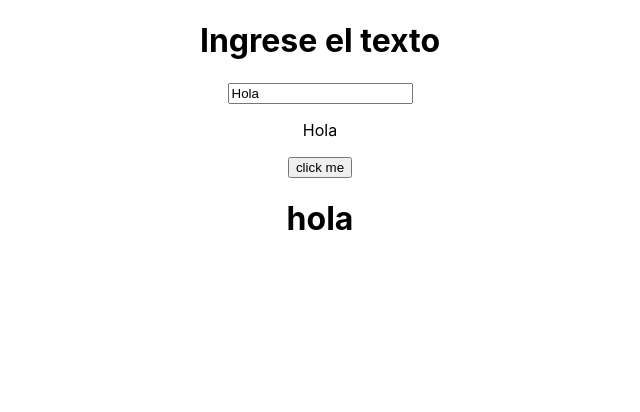
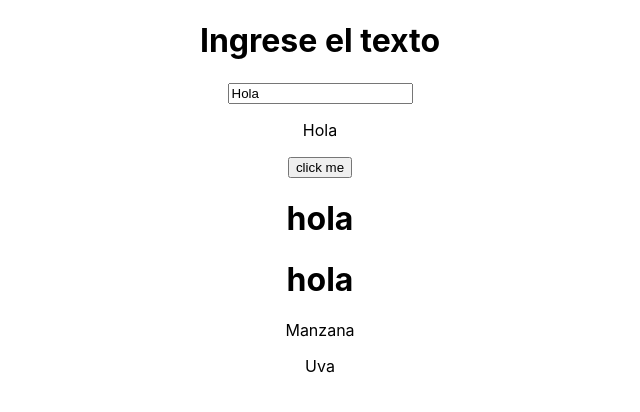
Before and after one commit to Hikarisaotom2/UXQ42023, a React (Create React App) app in the folder Semana 4/clase31/: page / in a window 1280 px wide. Shown: the top 412 px of the page, without its empty margins (320-960 px from the left). Built offline with nearby package versions, Linux system fonts and the light colour scheme.

Commit message:
Semana 5 - Renderizado condicional

```diff
--- a/Semana 4/clase31/src/components/lista.js
+++ b/Semana 4/clase31/src/components/lista.js
@@ -1,18 +1,45 @@
-import React from 'react';
+import React, { useState } from 'react';
 import Texto from './texto';
-import { useState } from "react";
 
 const Lista = () =>{
     const [texto, setTexto] = useState("Hola");
+    const [arreglo, setArreglo] = useState(["Manzana","Uva"]);
+    const multiple= ()=>{
+
+      if(texto){
+            if(texto==="adios"){
+                return <p>Que le vaya bien</p>
+            }else{
+                return <Texto/>
+            }
+        }else{
+            return <p>No hay nada que mostrar</p>
+        }
+    }
     return(
     <div>
         <h1>Ingrese el texto</h1>
         <input type="text" value={texto}  onChange={(event)=>{
             setTexto(event.target.value)
             }}/>
+
             <p>{texto}</p>
-        <button>click me</button>
-        <Texto/>
+        <button >click me</button>
+            {/* {
+               texto&&<Texto/>
+            } */}
+
+            { texto ? <Texto/>  :<p>No hay nada que mostrar</p> }
+            {
+                multiple()
+            }
+            {
+                 arreglo.map(item =>{
+                    return <p>{item}</p>
+                })
+
+            }
+
     </div>
     )
 };
```
